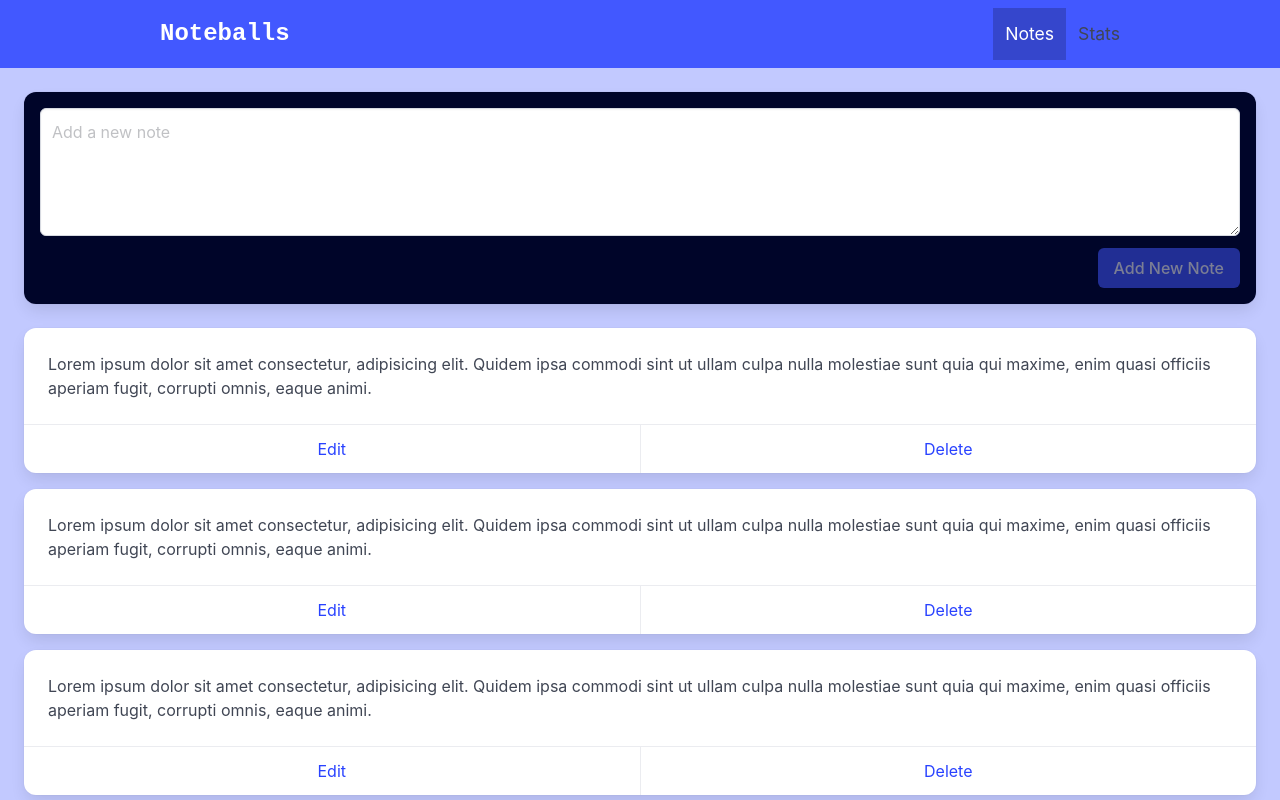
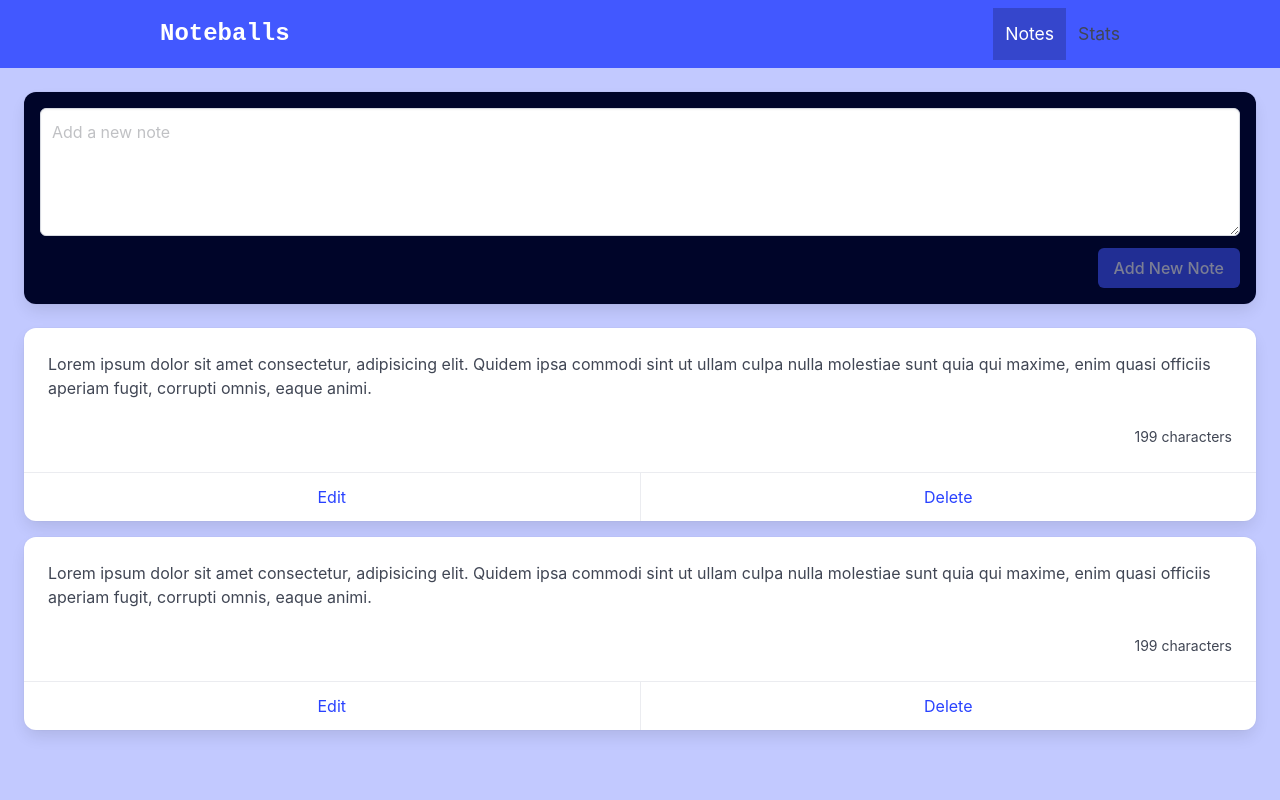
Before and after one commit to VindicoDavid/Noteballs, a Vue app in the folder Noteballs/: page /#/ in a window 1280 px wide. Shown: the top 800 px of the page. Built offline with nearby package versions, Linux system fonts and the light colour scheme.

Commit message:
notes character length

```diff
--- a/Noteballs/src/components/Notes/Note.vue
+++ b/Noteballs/src/components/Notes/Note.vue
@@ -5,6 +5,9 @@
       <div class="content">
         {{ note.content }}
       </div>
+      <div class="has-text-right hast-text-grey light mt-2">
+        <small>{{ characterLength }} characters</small>
+        </div>
     </div>
 
     <footer class="card-footer">
@@ -14,7 +17,12 @@
   </div>
   </template>
   <script setup>
-    import { ref } from 'vue'
+    import { ref, computed } from 'vue'
+
+    const characterLength = computed(() => {
+      return props.note.content.length
+    })
+
 
     const props = defineProps({
       note: Object,
--- a/Noteballs/src/views/ViewNotes.vue
+++ b/Noteballs/src/views/ViewNotes.vue
@@ -27,18 +27,6 @@
 
     />
 
-    <div v-for="note in notes" :key="note.id" class="card mb-4">
-      <div class="card-content">
-        <div class="content">
-          {{ note.content }}
-        </div>
-      </div>
-
-      <footer class="card-footer">
-        <a href="#" class="card-footer-item" @click="editNote(note)">Edit</a>
-        <a href="#" class="card-footer-item" @click="deleteNote(note.id)">Delete</a>
-      </footer>
-    </div>
   </div>
 </template>
 
```
